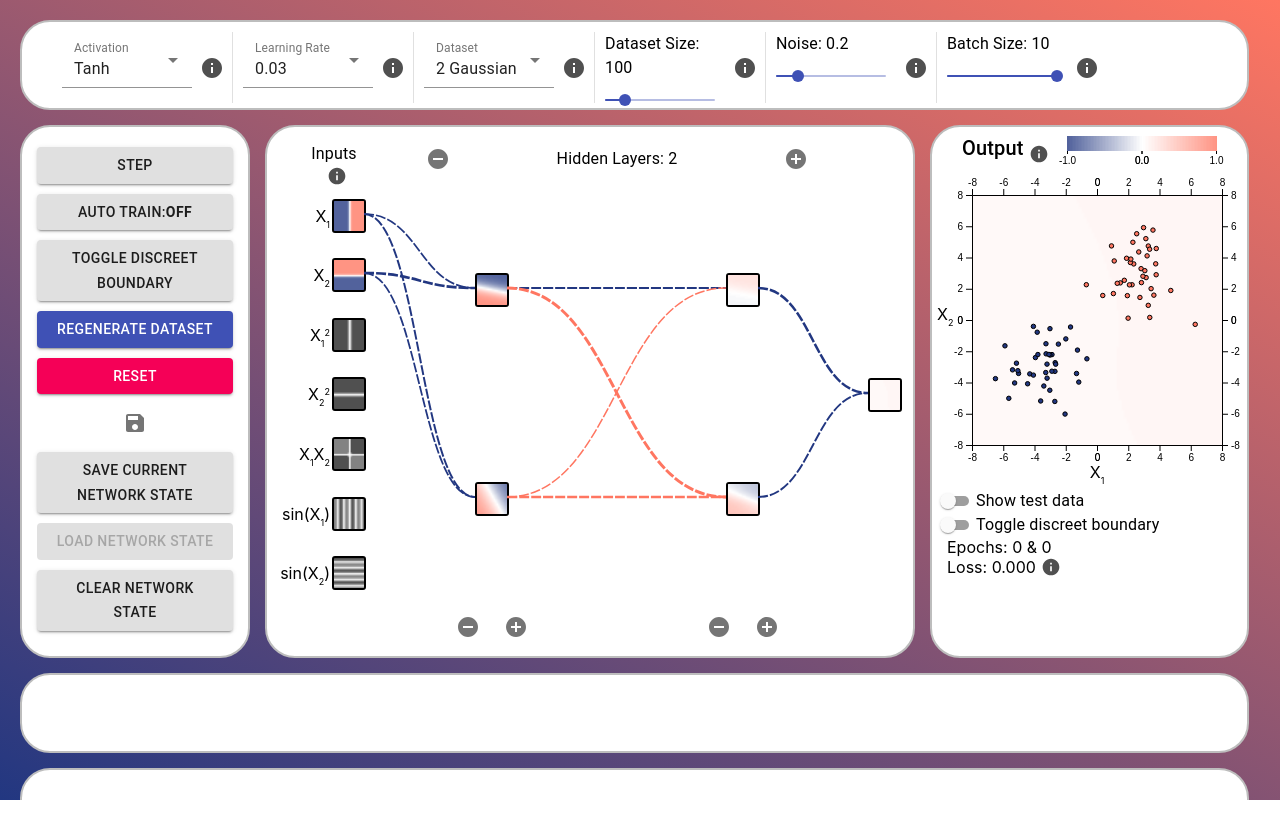
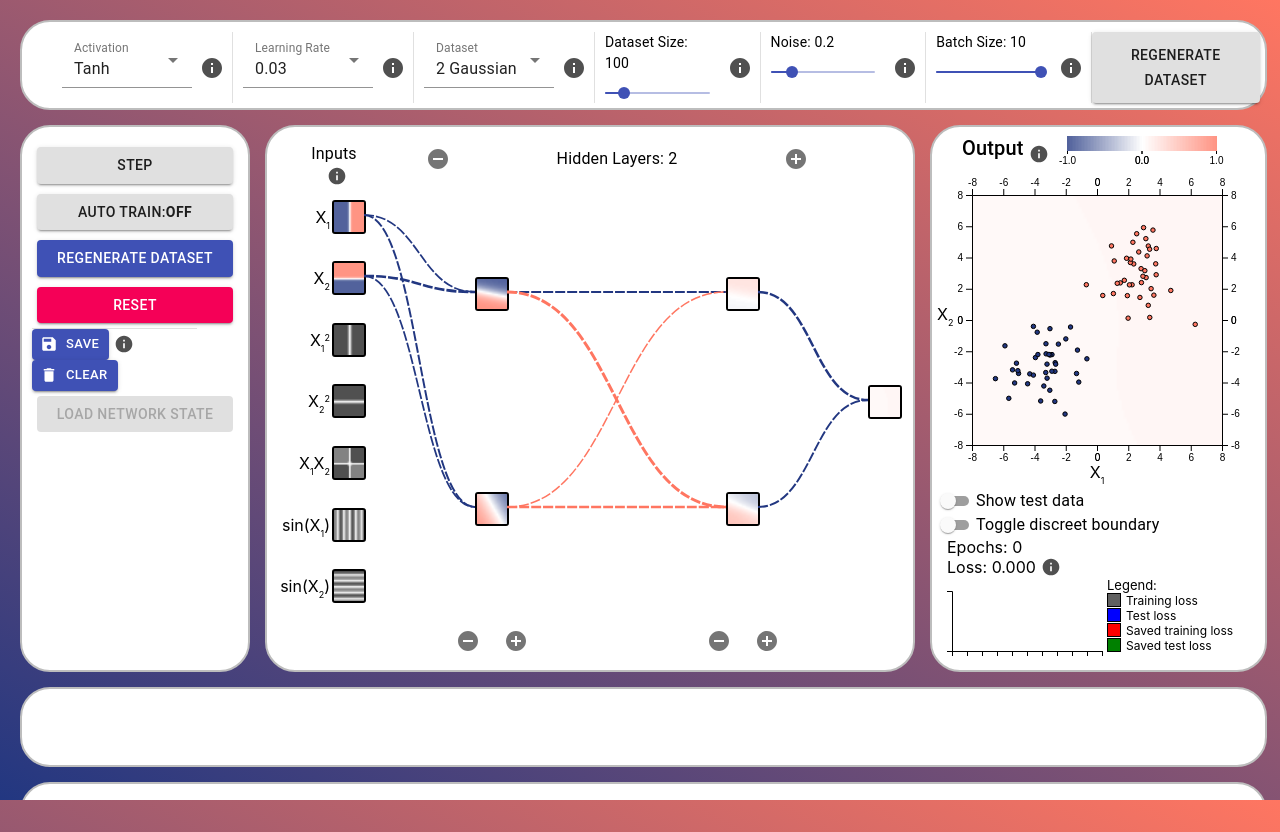
Before and after one commit to BrandonAGoodwin/nn-visualiser, a React (Create React App) app: page / in a window 1280 px wide. Before the commit the page ends 800 px from the top, so only its background shows below. Built offline with nearby package versions, Linux system fonts and the light colour scheme.

Commit message:
Added loss graph legend + added new clear and save buttons + added regenerate dataset button to config bar + Changed slider label font size + always show loss graph axis

```diff
--- a/src/components/ConfigBar.tsx
+++ b/src/components/ConfigBar.tsx
@@ -1,5 +1,5 @@
 import styled from "@emotion/styled";
-import { Divider, FormControl, InputLabel, MenuItem, Select, Typography } from "@material-ui/core";
+import { Button, Divider, FormControl, InputLabel, MenuItem, Select, Typography } from "@material-ui/core";
 import React, { useContext } from "react";
 import { InfoPanelContext } from "../contexts/InfoPanelContext";
 import { DGConfig } from "../DatasetGenerator";
@@ -37,6 +37,7 @@ interface ConfigBarProps {
     setNoise: (noise: number) => void;
     setNumSamples: (numSamples: number) => void;
     setBatchSize: (batchSize: number) => void;
+    handleRegenerateDataset: () => void;
 }
 
 function ConfigBar(props: ConfigBarProps) {
@@ -49,7 +50,8 @@ function ConfigBar(props: ConfigBarProps) {
         setDatasetType,
         setNoise,
         setNumSamples,
-        setBatchSize
+        setBatchSize,
+        handleRegenerateDataset
     } = props;
 
     const handleActivationChange = (e: React.ChangeEvent<{ value: unknown }>) => {
@@ -182,6 +184,8 @@ function ConfigBar(props: ConfigBarProps) {
                     <Typography variant="body2">Specifies the number of training samples used in each epoch of <a href="https://www.google.com/search?q=mini+batch+gradient+descent" target="_blank">Mini-Batch Gradient Decent</a>.<br />(When batch size = 1, this is equivalent to <a href="https://www.google.com/search?q=stochastic+gradient+descent" target="_blank">Stochastic Gradient Decent</a>) </Typography>
                 </React.Fragment>
             </StyledInfoButton>
+            <Divider orientation="vertical" flexItem />
+            <Button variant={"contained"} onClick={handleRegenerateDataset}> Regenerate Dataset </Button>
         </StyledConfigBar>
     );
 }
--- a/src/components/ControlPanel.tsx
+++ b/src/components/ControlPanel.tsx
@@ -1,8 +1,12 @@
 import styled from '@emotion/styled';
-import { Button, IconButton, Tooltip } from '@material-ui/core';
+import { Button, Divider, IconButton, Tooltip, Typography } from '@material-ui/core';
 import SaveIcon from '@material-ui/icons/Save';
-import React from 'react';
-import { ContainerSection } from './MainPage';
+import DeleteIcon from '@material-ui/icons/Delete';
+import React, { useContext } from 'react';
+import { ContainerSection, StyledInfoButton } from './MainPage';
+import { InfoPanelContext } from '../contexts/InfoPanelContext';
+import { DefinedTerm, DefX1, DefX2 } from './Definitions';
+import OutputInfoPanel from './InfoPanels/LossInfoPanel';
 
 const StyledControlPanel = styled((props: any) => <ContainerSection gridArea="control-panel" {...props} />)`
 display: flex;
@@ -33,6 +37,7 @@ interface ControlPanelProps {
 }
 
 function ControlPanel(props: ControlPanelProps) {
+    const {} = useContext(InfoPanelContext);
     const {
         training,
         compareMode,
@@ -49,17 +54,60 @@ function ControlPanel(props: ControlPanelProps) {
         <StyledControlPanel>
             <StyledButton variant={"contained"} onClick={handleStep}> Step </StyledButton>
             <StyledButton variant={"contained"} onClick={toggleAutoTrain}> Auto Train: <b>{training ? "On" : "Off"}</b></StyledButton>
-            <StyledButton variant={"contained"} onClick={toggleDiscreetOutput}> Toggle Discreet Boundary </StyledButton>
+            {/* <StyledButton variant={"contained"} onClick={toggleDiscreetOutput}> Toggle Discreet Boundary </StyledButton> */}
             <StyledButton variant={"contained"} color={"primary"} onClick={handleRegenerateDataset}> Regenerate Dataset </StyledButton>
             <StyledButton variant={"contained"} color={"secondary"} onClick={handleReset}> Reset </StyledButton>
-            <Tooltip title={"Save setwork state"} aria-label={"Save network state"} style={{ fontSize: 16}}>
-                <IconButton onClick={saveNetworkState} >
-                    <SaveIcon/>
-                </IconButton>
-            </Tooltip>
-            <StyledButton variant={"contained"} onClick={saveNetworkState}> Save Current Network State </StyledButton>
-            <StyledButton variant={"contained"} onClick={loadNetworkState} disabled={(!compareMode) || false}> Load Network State </StyledButton>
-            <StyledButton variant={"contained"} onClick={clearNetworkState}> Clear Network State </StyledButton>
+            {/* <div> */}
+                {/* <Tooltip title={"Save network state"} aria-label={"Save network state"} style={{ fontSize: 16 }}>
+                    <IconButton onClick={saveNetworkState} >
+                        <SaveIcon />
+                    </IconButton>
+                </Tooltip> */}
+                <Divider style={{ maxWidth: "80%"}}/>
+                <div style={{ display: "flex"}}>
+                    <Tooltip title={"Save network state"} aria-label={"Save network state"} /* style={{ fontSize: 16 }} */>
+                        <Button
+                            variant="contained"
+                            color="primary"
+                            size="small"
+                            onClick={saveNetworkState}
+                            // className={classes.button}
+                            startIcon={<SaveIcon />}
+                            style={{maxWidth: "min-content"}}
+                        >
+                            Save
+                        </Button>
+                    </Tooltip>
+                    <StyledInfoButton title="Output Tooltip" marginLeft={5} fontSize="small" /* onClick={setInfoPanelWrapper} infoPanel={<OutputInfoPanel />} */>
+                    <React.Fragment>
+                        <Typography color="inherit">Output</Typography>
+                        <Typography variant="body2"></Typography><br />
+                    </React.Fragment>
+                </StyledInfoButton>
+                </div>
+                <Tooltip title={"Clear saved network state"} aria-label={"Clear saved network state"} /* style={{ fontSize: 16 }} */>
+                    <Button
+                        variant="contained"
+                        color="primary"
+                        size="small"
+                        onClick={clearNetworkState}
+                        // className={classes.button}
+                        startIcon={<DeleteIcon />}
+                        style={{maxWidth: "min-content"}}
+                    >
+                        Clear
+                    </Button>
+                </Tooltip>
+                {/* <StyledButton variant={"contained"} onClick={saveNetworkState}> Save Current Network State </StyledButton> */}
+                <StyledButton variant={"contained"} onClick={loadNetworkState} disabled={(!compareMode) || false}> Load Network State </StyledButton>
+                {/* <Tooltip title={"Clear saved network state"} aria-label={"Save network state"} style={{ fontSize: 16 }}>
+                    <IconButton onClick={clearNetworkState} >
+                        <DeleteIcon />
+                    </IconButton>
+                </Tooltip> */}
+
+            {/* </div> */}
+            {/* <StyledButton variant={"contained"} onClick={clearNetworkState}> Clear Network State </StyledButton> */}
         </StyledControlPanel>
     );
 }
--- a/src/components/GraphPanel.tsx
+++ b/src/components/GraphPanel.tsx
@@ -134,7 +134,7 @@ function GraphPanel(props: GraphPanelProps) {
                         label="Toggle discreet boundary"
                     />
                 </FormGroup>
-                <p style={{ marginTop: "0px", marginBottom: "0px" }}> Epochs: {analyticsData.epochs} & {epoch}</p>
+                <p style={{ marginTop: "0px", marginBottom: "0px" }}> Epochs: {epoch}</p>
                 <div style={{ display: "flex", justifyContent: "flex-start" }}>
                     <p style={{ marginTop: "0px", marginBottom: "0px" }}> Loss: {loss.toFixed(3)} </p>
                     <StyledInfoButton title="Loss Tooltip" marginLeft={5} fontSize="small" onClick={setInfoPanelWrapper} infoPanel={<LossInfoPanel />}>
@@ -145,9 +145,10 @@ function GraphPanel(props: GraphPanelProps) {
                         </React.Fragment>
                     </StyledInfoButton>
                 </div>
+                <div style={{ display: "flex", alignItems: "center" }}>
                     <LossGraph
                         height={60}
-                    width={170}
+                        width={150}
                         margin={5}
                         analyticsData={analyticsData}
                         comparisonAnalyticsData={comparisonAnalyticsData}
@@ -155,6 +156,16 @@ function GraphPanel(props: GraphPanelProps) {
                     // dataset={lossData}
                     // comparisionData={comparisonData?.lossData}
                     />
+                    <div style={{ fontSize: 12 }}>
+                        <p style={{ marginTop: "0px" }}>
+                            <span style={{ fontSize: 13 }}>Legend:</span><br />
+                            <ColouredBox colour={"#606060"} /> Training loss<br />
+                            <ColouredBox colour={"blue"} /> Test loss<br />
+                            <ColouredBox colour={"red"} /> Saved training loss<br />
+                            <ColouredBox colour={"green"} /> Saved test loss<br />
+                        </p>
+                    </div>
+                </div>
             </div>
         </StyledGraphPanel>
     );
--- a/src/components/LossGraph.tsx
+++ b/src/components/LossGraph.tsx
@@ -68,6 +68,7 @@ function LossGraph(props: GraphProps) {
         // console.log("LossGraph init")
 
         createGraph();
+        updateGraphs();
         setInitialised(true);
     }
 
--- a/src/components/MainPage.tsx
+++ b/src/components/MainPage.tsx
@@ -313,6 +313,7 @@ function MainPage(props: MainPageProps) {
                 setNoise={setNoise}
                 setNumSamples={setNumSamples}
                 setBatchSize={setBatchSize}
+                handleRegenerateDataset={generateDataset}
             />
             <ControlPanel
                 training={training}
--- a/src/components/Slider.tsx
+++ b/src/components/Slider.tsx
@@ -11,7 +11,7 @@ interface Props {
 }
 
 const StyledDiv = styled("div")`
-    width: 110px;
+    width: 120px;
     padding-left: 10px;
     padding-right: 10px;
 `
@@ -47,7 +47,7 @@ function LabeledSlider(props: sliderProps) {
     }
     return (
         <StyledDiv>
-            <Typography gutterBottom>{props.label + ": " + currentValue}</Typography>
+            <Typography gutterBottom style={{fontSize: 14}}>{props.label + ": " + currentValue}</Typography>
             <Slider
                 // ValueLabelComponent={ValueLabelComponent}
                 //aria-label="custom thumb label"
```
Also changed, not shown: src/NetworkController.ts (+0 -9 lines). Lines whose indentation alone changed are shown as unchanged.
